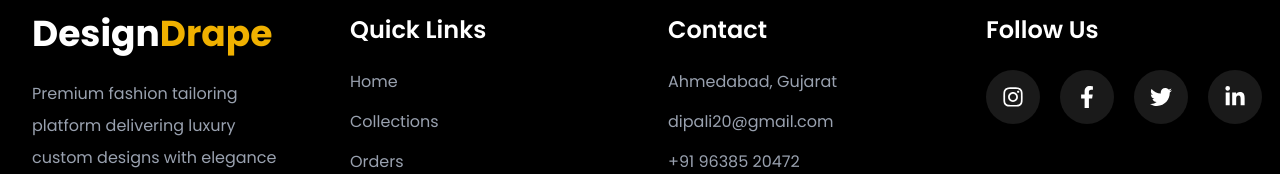
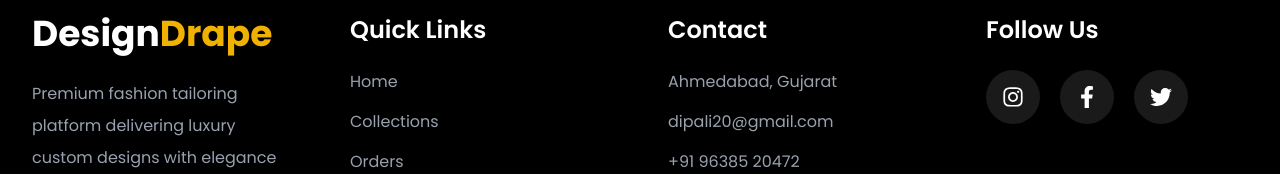
Before and after one commit to Ronakpadmani/designdrape, a Next.js app: page / in a window 1280 px wide. Shown: the part 1656-1830 px from the top of the page. Built offline with nearby package versions, Linux system fonts and the light colour scheme; no server answers; the database is empty.

Commit message:
Disable LinkedIn icon in Footer
Comment out LinkedIn icon section in Footer component

```diff
--- a/components/Footer.tsx
+++ b/components/Footer.tsx
@@ -112,11 +112,11 @@ export default function Footer() {
 
             </div>
 
-            <div className="bg-white/10 p-4 rounded-full hover:bg-yellow-500 hover:text-black transition cursor-pointer">
+            {/* <div className="bg-white/10 p-4 rounded-full hover:bg-yellow-500 hover:text-black transition cursor-pointer">
 
               <FaLinkedinIn size={22} />
 
-            </div>
+            </div> */}
 
           </div>
 
```
